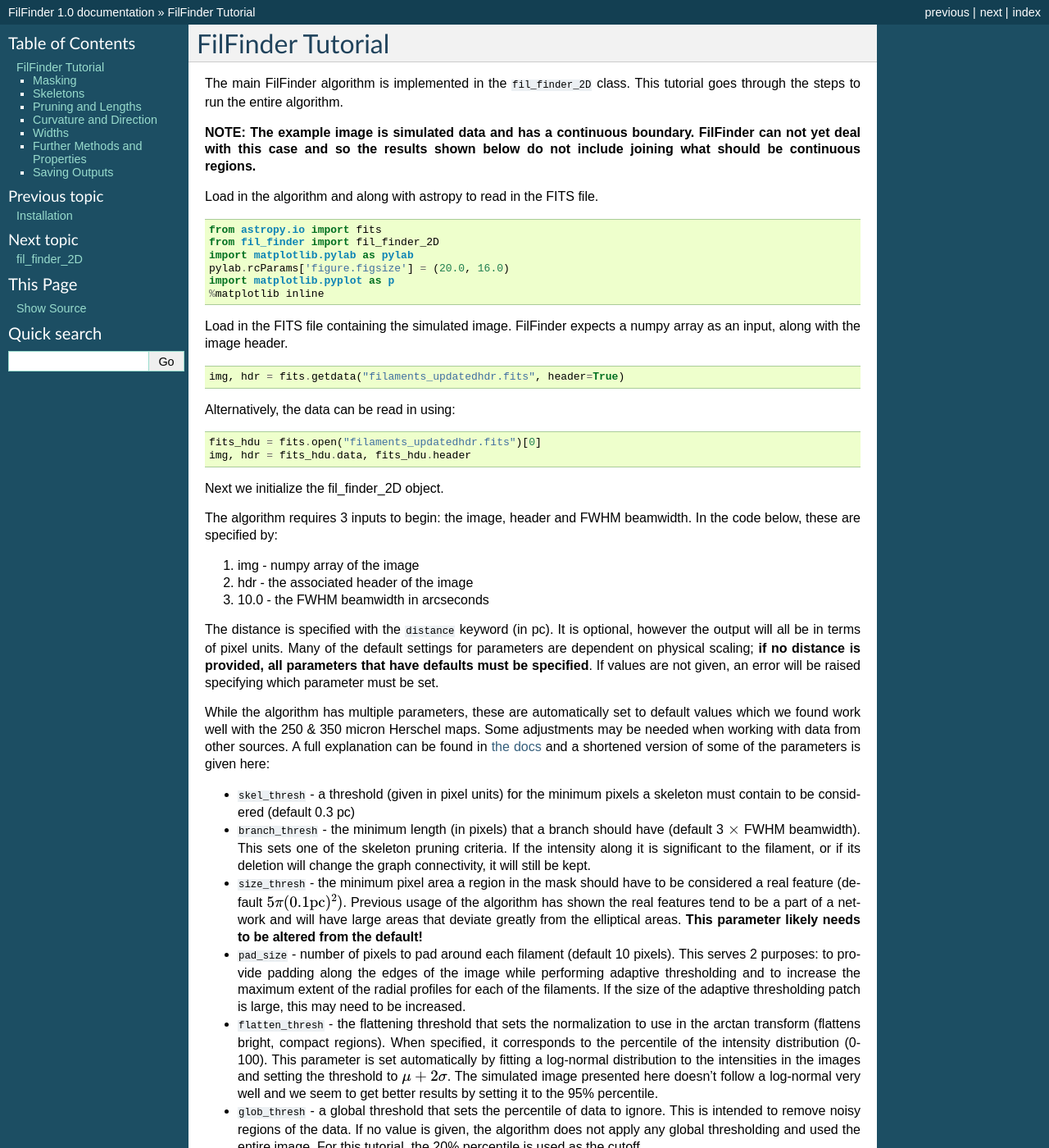
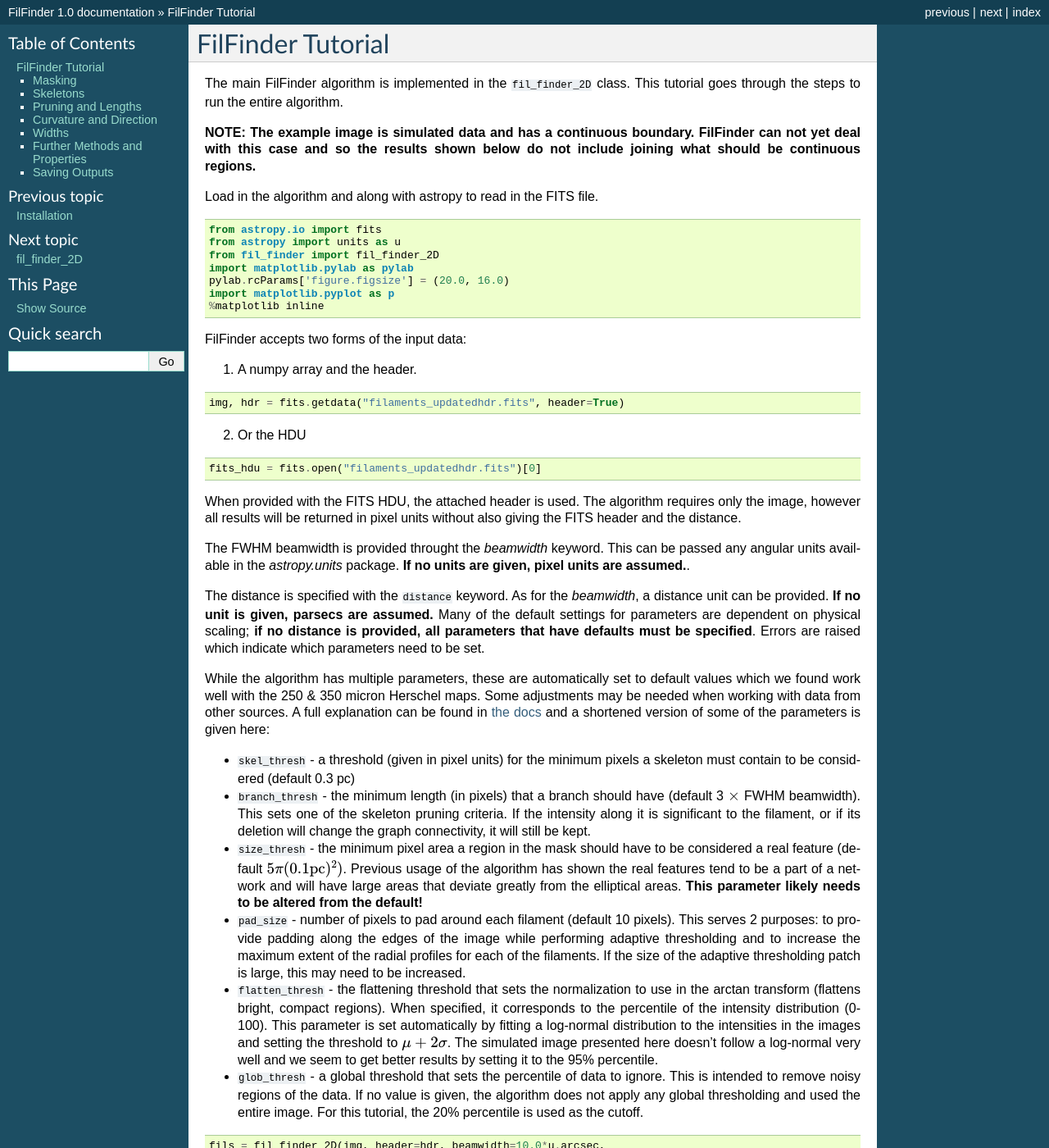
Before and after one commit to e-koch/FilFinder, a Sphinx documentation site: the page built from docs/tutorial.rst, in a window 1280 px wide and 1400 px high. Shown: the whole window at 82% size. Built offline with Sphinx 7.4.7, drawn with Linux system fonts in a browser that asks for light colours; some of the changed text lies outside the part shown.

Commit message:
Update to show changed parameter inputs

```diff
--- a/docs/tutorial.rst
+++ b/docs/tutorial.rst
@@ -14,6 +14,7 @@
 .. code:: python
 
     from astropy.io import fits
+    from astropy import units as u
     from fil_finder import fil_finder_2D
     import matplotlib.pylab as pylab
     pylab.rcParams['figure.figsize'] = (20.0, 16.0)
@@ -21,33 +22,27 @@
     %matplotlib inline
 
 
-Load in the FITS file containing the simulated image. FilFinder expects
-a numpy array as an input, along with the image header.
+FilFinder accepts two forms of the input data:
+
+1. A numpy array and the header.
 
 .. code:: python
 
     img, hdr = fits.getdata("filaments_updatedhdr.fits", header=True)
-Alternatively, the data can be read in using:
+2. Or the HDU
 
 .. code:: python
 
     fits_hdu = fits.open("filaments_updatedhdr.fits")[0]
-    img, hdr = fits_hdu.data, fits_hdu.header
-Next we initialize the fil\_finder\_2D object.
 
-The algorithm requires 3 inputs to begin: the image, header and FWHM
-beamwidth. In the code below, these are specified by:
+When provided with the FITS HDU, the attached header is used. The algorithm requires only the image, however all results will be returned in pixel units without also giving the FITS header and the distance.
 
-1. img - numpy array of the image
-2. hdr - the associated header of the image
-3. 10.0 - the FWHM beamwidth in arcseconds
+The FWHM beamwidth is provided throught the `beamwidth` keyword. This can be passed any angular units available in the `astropy.units` package. **If no units are given, pixel units are assumed.**.
 
-The distance is specified with the ``distance`` keyword (in pc). It is
-optional, however the output will all be in terms of pixel units. Many
+The distance is specified with the ``distance`` keyword. As for the `beamwidth`, a distance unit can be provided. **If no unit is given, parsecs are assumed.** Many
 of the default settings for parameters are dependent on physical
 scaling; **if no distance is provided, all parameters that have defaults
-must be specified**. If values are not given, an error will be raised
-specifying which parameter must be set.
+must be specified**. Errors are raised which indicate which parameters need to be set.
 
 While the algorithm has multiple parameters, these are automatically set
 to default values which we found work well with the 250 & 350 micron
@@ -89,7 +84,16 @@
 
 .. code:: python
 
-    fils = fil_finder_2D(img, hdr, 10.0, distance=260, glob_thresh=20, flatten_thresh=95)
+    fils = fil_finder_2D(img, header=hdr, beamwidth=10.0*u.arcsec,
+                         distance=260*u.pc, glob_thresh=20, flatten_thresh=95)
+
+Or by giving an HDU,
+
+.. code:: python
+
+    fils = fil_finder_2D(fits_hdu, beamwidth=10.0*u.arcsec,
+                         distance=260*u.pc, glob_thresh=20, flatten_thresh=95)
+
 
 The algorithm has several steps, which will be outlined below. Using the
 ``run`` function will perform all the steps in one with the algorithm
```
